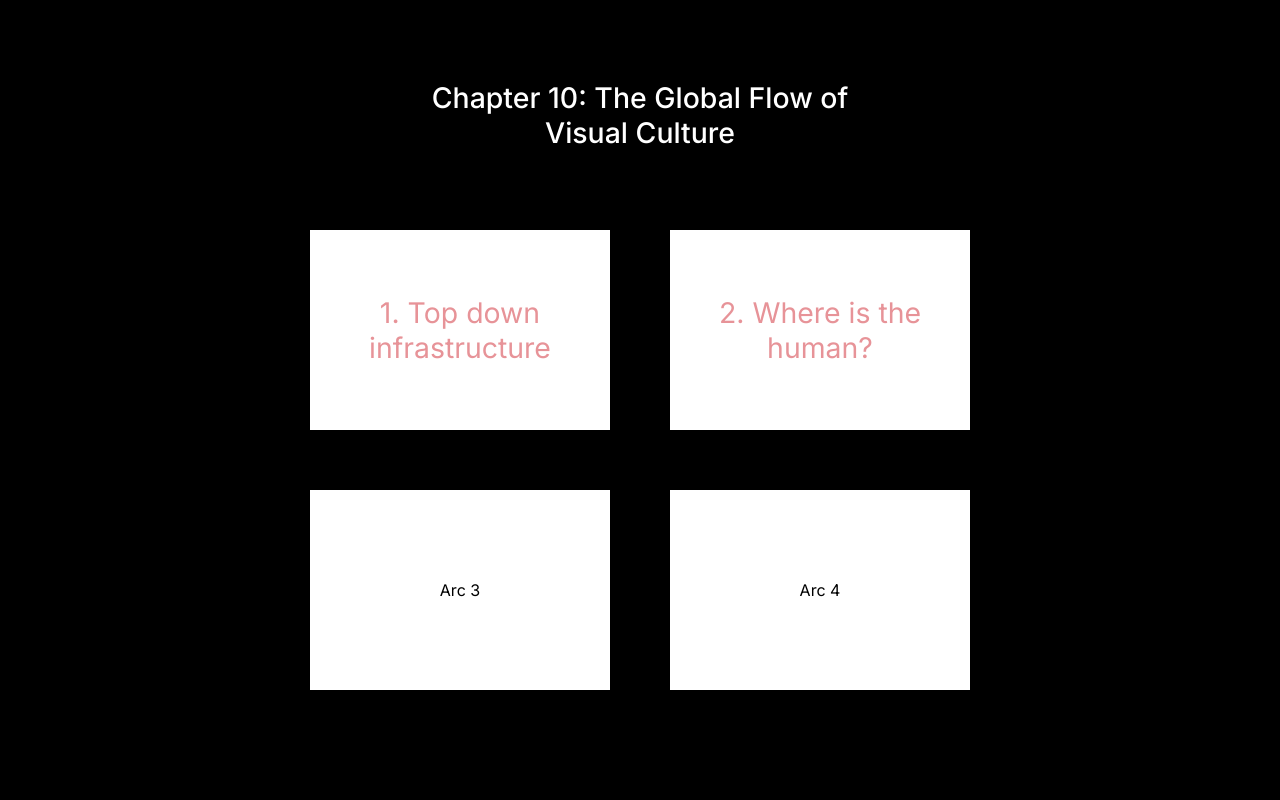
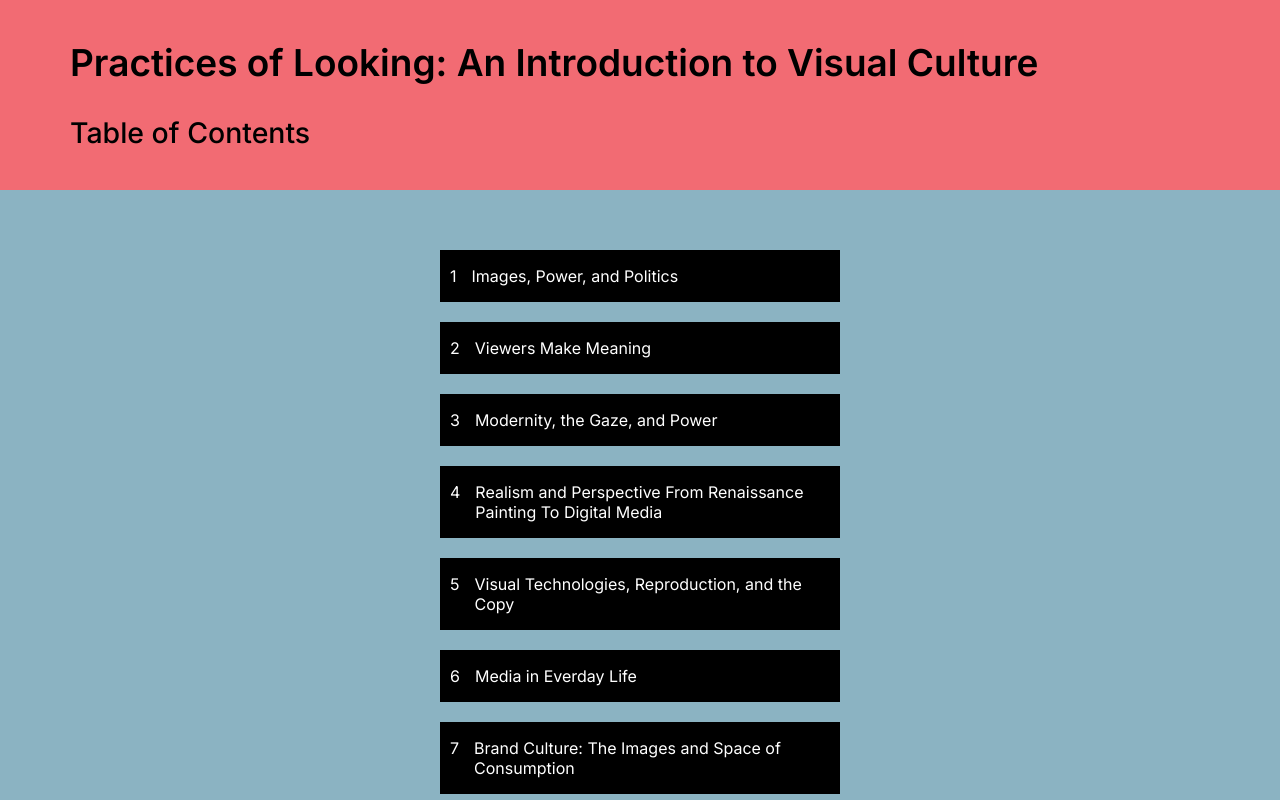
Before and after one commit to nizoom/PracticesOfLooking, a React (Create React App) app in the folder Chapter 10/grid-model/: page / in a window 1280 px wide. Shown: the top 800 px of the page. Built offline with nearby package versions, Linux system fonts and the light colour scheme; no server answers.

Commit message:
added table of contents page as app.js

```diff
--- a/Chapter 10/grid-model/src/App.js
+++ b/Chapter 10/grid-model/src/App.js
@@ -1,79 +1,144 @@
 import "./Styles/App.css";
 import "./Styles/CompiledCss/globalstyles.css";
-import StageHandler from "./Components/StageHandler";
 import { useState, useRef } from "react";
+import ChapterHomePage from "./Components/ChapterHomePage";
 const App = () => {
-  // Manage state props in seperate function
-  const TenPointOneRef = useRef();
-  const TenPointTwoRef = useRef();
-  const [page, setPage] = useState(0);
-  const [subChapter, setSubChapter] = useState("");
-
-  const handleArcClick = (ref) => {
-    if (ref === TenPointOneRef) {
-      setSubChapter("10.1");
-      setPage(page + 1);
-    }
-    if (ref === TenPointTwoRef) {
-      setSubChapter("10.2");
-      setPage(page + 1);
-    }
-  };
-  const handlePageChange = (direction) => {
-    if (direction === "next") {
-      setPage(page + 1);
-      return;
-    }
-    if (direction === "back") {
-      setPage(page - 1);
-      return;
-    }
-    if (direction === "home") {
-      setPage(0);
-    }
-  };
-
   return (
-    <div className="App">
-      {page === 0 ? (
-        <section className="homepage-wrapper">
-          <header className="chapter-header">
-            Chapter 10: The Global Flow of Visual Culture
-          </header>
-          <div className="top-row">
-            <div
-              className="square"
-              onClick={() => handleArcClick(TenPointOneRef)}
-              ref={TenPointOneRef}
-            >
-              <p> 1. Top down infrastructure</p>
-            </div>
-            <div
-              className="square"
-              onClick={() => handleArcClick(TenPointTwoRef)}
-              ref={TenPointTwoRef}
-            >
-              <p>2. Where is the human? </p>
-            </div>
+    <div className="homepage">
+      <header>
+        <div className="project-titles">
+          <h1 className="book-title">
+            Practices of Looking: An Introduction to Visual Culture
+          </h1>
+          <h2 className="book-subtitle">Table of Contents</h2>
+        </div>
+      </header>
+      <section className="table-of-contents-section">
+        <nav className="toc-nav">
+          <div className="parent-chapter-box">
+            <p className="number">1</p>
+            <p className="chapter-title"> Images, Power, and Politics</p>
           </div>
-          <div className="bottom-row">
-            <p className="square" onClick={handleArcClick}>
-              Arc 3
-            </p>
-            <p className="square" onClick={handleArcClick}>
-              Arc 4
+          <div className="parent-chapter-box">
+            <p className="number">2</p>
+            <p className="chapter-title">Viewers Make Meaning</p>
+          </div>
+          <div className="parent-chapter-box">
+            <p className="number">3</p>
+            <p className="chapter-title">Modernity, the Gaze, and Power</p>
+          </div>
+          <div className="parent-chapter-box">
+            <p className="number">4</p>
+            <p className="chapter-title">
+              Realism and Perspective From Renaissance Painting To Digital Media{" "}
             </p>
           </div>
-        </section>
-      ) : (
-        <StageHandler
-          page={page}
-          handlePageChange={handlePageChange}
-          subChapter={subChapter}
-        />
-      )}
+          <div className="parent-chapter-box">
+            <p className="number">5</p>
+            <p className="chapter-title">
+              Visual Technologies, Reproduction, and the Copy
+            </p>
+          </div>
+          <div className="parent-chapter-box">
+            <p className="number">6</p>
+            <p className="chapter-title"> Media in Everday Life</p>
+          </div>
+          <div className="parent-chapter-box">
+            <p className="number">7</p>
+            <p className="chapter-title">
+              Brand Culture: The Images and Space of Consumption
+            </p>
+          </div>
+          <div className="parent-chapter-box">
+            <p className="number">8</p>
+            <p className="chapter-title">
+              Postmodernism: Irony, Parody, and Pastiche
+            </p>
+          </div>
+          <div className="parent-chapter-box">
+            <p className="number">9</p>
+            <p className="chapter-title">
+              Scientific Looking, Looking at Science
+            </p>
+          </div>
+          <div className="parent-chapter-box">
+            <p className="number">10</p>
+            <p className="chapter-title">The Global Flow of Visual Culture</p>
+          </div>
+        </nav>
+      </section>
     </div>
   );
 };
 
 export default App;
+
+// const TenPointOneRef = useRef();
+// const TenPointTwoRef = useRef();
+// const [page, setPage] = useState(0);
+// const [subChapter, setSubChapter] = useState("");
+
+// const handleArcClick = (ref) => {
+//   if (ref === TenPointOneRef) {
+//     setSubChapter("10.1");
+//     setPage(page + 1);
+//   }
+//   if (ref === TenPointTwoRef) {
+//     setSubChapter("10.2");
+//     setPage(page + 1);
+//   }
+//};
+// const handlePageChange = (direction) => {
+//   if (direction === "next") {
+//     setPage(page + 1);
+//     return;
+//   }
+//   if (direction === "back") {
+//     setPage(page - 1);
+//     return;
+//   }
+//   if (direction === "home") {
+//     setPage(0);
+//   }
+// };
+
+// return (
+//   <div className="App">
+//     {page === 0 ? (
+//       <section className="homepage-wrapper">
+//         <header className="chapter-header">
+//           Chapter 10: The Global Flow of Visual Culture
+//         </header>
+//         <div className="top-row">
+//           <div
+//             className="square"
+//             onClick={() => handleArcClick(TenPointOneRef)}
+//             ref={TenPointOneRef}
+//           >
+//             <p> 1. Top down infrastructure</p>
+//           </div>
+//           <div
+//             className="square"
+//             onClick={() => handleArcClick(TenPointTwoRef)}
+//             ref={TenPointTwoRef}
+//           >
+//             <p>2. Where is the human? </p>
+//           </div>
+//         </div>
+//         <div className="bottom-row">
+//           <p className="square" onClick={handleArcClick}>
+//             Arc 3
+//           </p>
+//           <p className="square" onClick={handleArcClick}>
+//             Arc 4
+//           </p>
+//         </div>
+//       </section>
+//     ) : (
+//       <StageHandler
+//         page={page}
+//         handlePageChange={handlePageChange}
+//         subChapter={subChapter}
+//       />
+//     )}
+//   </div>
--- /dev/null
+++ b/Chapter 10/grid-model/src/Components/ChapterHomePage.js
@@ -0,0 +1,79 @@
+import "../Styles/App.css";
+import "../Styles/CompiledCss/globalstyles.css";
+import StageHandler from "./StageHandler";
+import { useState, useRef } from "react";
+const ChapterHomePage = () => {
+  // Manage state props in seperate function
+  const TenPointOneRef = useRef();
+  const TenPointTwoRef = useRef();
+  const [page, setPage] = useState(0);
+  const [subChapter, setSubChapter] = useState("");
+
+  const handleArcClick = (ref) => {
+    if (ref === TenPointOneRef) {
+      setSubChapter("10.1");
+      setPage(page + 1);
+    }
+    if (ref === TenPointTwoRef) {
+      setSubChapter("10.2");
+      setPage(page + 1);
+    }
+  };
+  const handlePageChange = (direction) => {
+    if (direction === "next") {
+      setPage(page + 1);
+      return;
+    }
+    if (direction === "back") {
+      setPage(page - 1);
+      return;
+    }
+    if (direction === "home") {
+      setPage(0);
+    }
+  };
+
+  return (
+    <div className="App">
+      {page === 0 ? (
+        <section className="homepage-wrapper">
+          <header className="chapter-header">
+            Chapter 10: The Global Flow of Visual Culture
+          </header>
+          <div className="top-row">
+            <div
+              className="square"
+              onClick={() => handleArcClick(TenPointOneRef)}
+              ref={TenPointOneRef}
+            >
+              <p> 1. Top down infrastructure</p>
+            </div>
+            <div
+              className="square"
+              onClick={() => handleArcClick(TenPointTwoRef)}
+              ref={TenPointTwoRef}
+            >
+              <p>2. Where is the human? </p>
+            </div>
+          </div>
+          <div className="bottom-row">
+            <p className="square" onClick={handleArcClick}>
+              Arc 3
+            </p>
+            <p className="square" onClick={handleArcClick}>
+              Arc 4
+            </p>
+          </div>
+        </section>
+      ) : (
+        <StageHandler
+          page={page}
+          handlePageChange={handlePageChange}
+          subChapter={subChapter}
+        />
+      )}
+    </div>
+  );
+};
+
+export default ChapterHomePage;
--- a/Chapter 10/grid-model/src/Components/MediaComponent.js
+++ b/Chapter 10/grid-model/src/Components/MediaComponent.js
@@ -44,7 +44,7 @@ const MediaComponent = (props) => {
       </div>
       <div className="image-wrapper">
         {props.movieStatus ? (
-          <VideoPlayer path={"../../public/videos/tulpan.mp4"} />
+          <VideoPlayer path={""} />
         ) : (
           <img
             className="image-square"
--- a/Chapter 10/grid-model/src/Content.js
+++ b/Chapter 10/grid-model/src/Content.js
@@ -77,15 +77,24 @@ export function updateNotes(chapter, page, notes) {
   }
 }
 
-// const tenPointOnePage7 = {
-//   text: "To return to the photograph itself, note that it also teaches us about scale: the size of the road helps us to compare it to the scale of the housing units, which appear to be smaller than a two-lane road. Here the fence line has been drawn in yellow to emphasize the decisions made about the limits of the camp that determined and controlled where people were allowed to move. For instance, the large, white rectangular building is in an area enclosed by a fence that seems to have an opening in two spaces and pavement walkways leading to the building.",
-//   citation: "",
-//   notes: "Take notes here!",
-//   movieStatus: false,
-// };
-// const tenPointOnePage8 = {
-//   text: "What else do you notice about the potential walking routes? They are all linear, the neighbors are close, and there is a long distance from one’s home to what could be a communal facilities or a communal series of buildings in the center. This would have been important given that women and children often had to ask men to accompany them to such facilities at night for their safety. Given the handful of people we see that appear as specks, in this image we see some potential walking routes, a few additional humans in bright colors and trees have been added. Individuals that are outside in the camp do remain visible to the aerial vision from above. Does this remind us of the disappearance of the individual or does the God’s eye view show us their inability to hide? Are these cubes indeed homes? Could one walk outside at all times of the day, or were there strict regulations? In the next sequence we will move into unpacking the cube-like housing structures within industrial design and the individual housing units we have seen here.",
-//   citation: "",
-//   notes: "Take notes here!",
-//   movieStatus: false,
-// };
+// In your code to fetch data, you need two pieces of information to connect to your API:
+
+// A Project ID
+// A Dataset name
+
+const sanityProjectId = "96fg8wcg";
+const datasetName = "production";
+
+const url = "https://hpkr83.csb.app/";
+
+let QUERY = encodeURIComponent('*[_type == "animal"]');
+
+let URL = `https://${sanityProjectId}.api.sanity.io/v2021-10-21/data/query/${datasetName}?query=${QUERY}`;
+
+async function requestData() {
+  const result = await fetch(URL)
+    .then((res) => res.json())
+    .then((data) => console.log(data));
+}
+
+requestData();
--- a/Chapter 10/grid-model/src/Styles/App.css
+++ b/Chapter 10/grid-model/src/Styles/App.css
@@ -1,7 +1,81 @@
 
 body{
   background-color: black;
+  font-family: 'Inter', 'sans-serif';
 }
+
+.homepage{
+  background-color: #8BB3C2;
+}
+
+header{
+  background-color: #F26B73;
+  margin: 0;
+}
+
+.project-titles{
+  margin-left: 50px;
+  display: flex;
+  justify-content: center;
+  flex-direction: column;
+  padding: 20px;
+  gap: 30px;
+  height: 150px;
+}
+
+.book-title{
+  margin: 0;
+  font-size: 37px;
+  font-weight: 600;
+}
+
+.book-subtitle{
+  font-size: 28.43px;
+  font-weight: 500;
+  margin: 0;
+}
+
+
+.table-of-contents-section{
+  background-color: #8BB3C2;
+  margin-top: 0;
+
+}
+
+.toc-nav{
+  display: flex;
+  flex-direction: column;
+  align-items: center;
+  padding-top: 50px;
+}
+
+.parent-chapter-box{
+  background-color: black;
+  color: white;
+  width: 400px;
+  margin: 10px;
+  display: flex;
+  gap: 15px;
+  transition: transform 250ms;
+  cursor: pointer;
+}
+
+.parent-chapter-box:hover{
+  transform: translateY(-5px);
+  }
+
+.number{
+  margin-left: 10px;
+}
+
+
+
+
+
+
+
+
+
 
 .homepage-wrapper{
   display: flex;
@@ -45,7 +119,7 @@ body{
   width: 80%;
   margin: auto;
   text-align: center;
-  color: #E79398;
+  color: #BE2228;
   font-size: 28.43px;
 }
 .chapter-header{
```
Also changed, not shown: Chapter 10/grid-model/src/index.js (+6 -6 lines), 2 other files (tests, documents, lock files or other folders).
